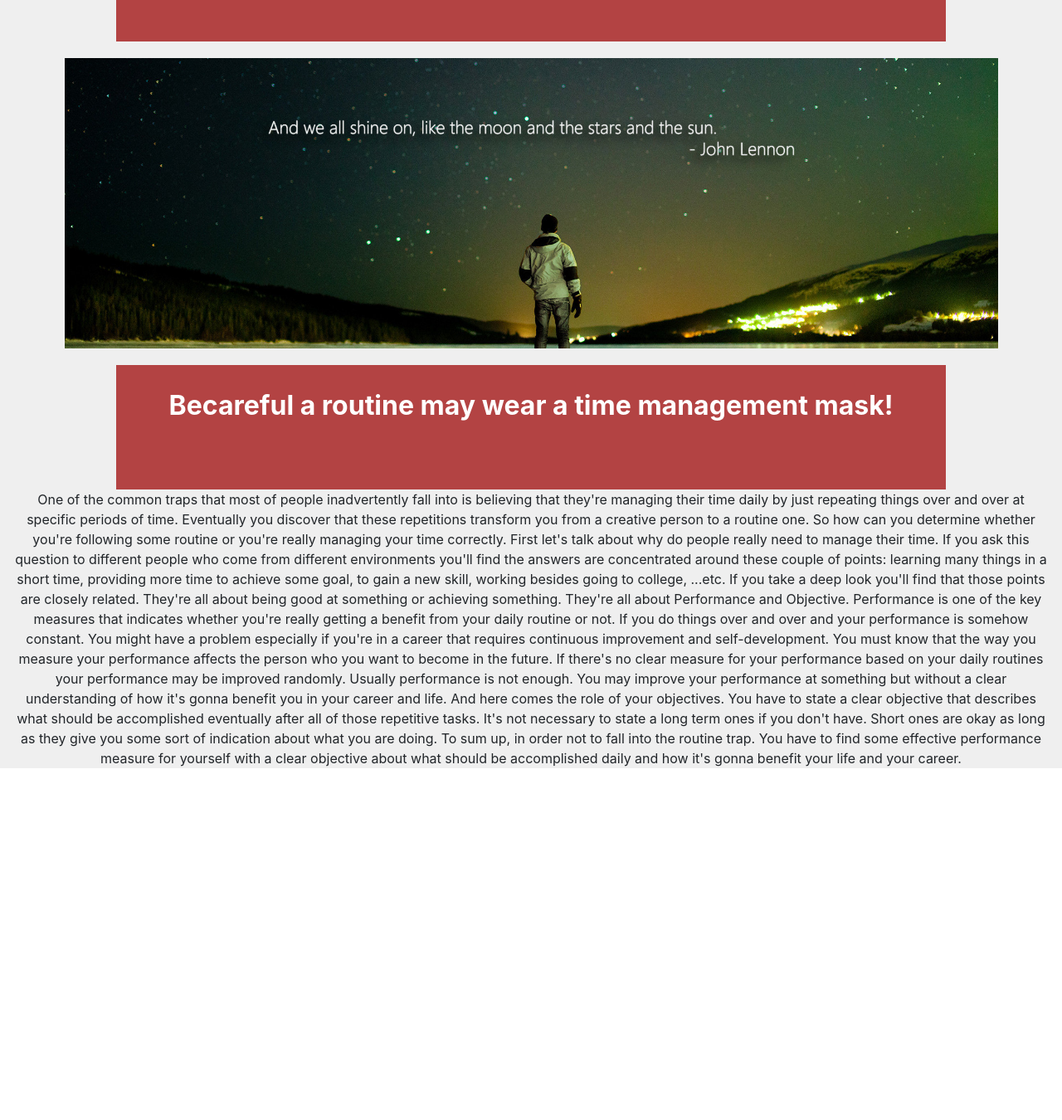
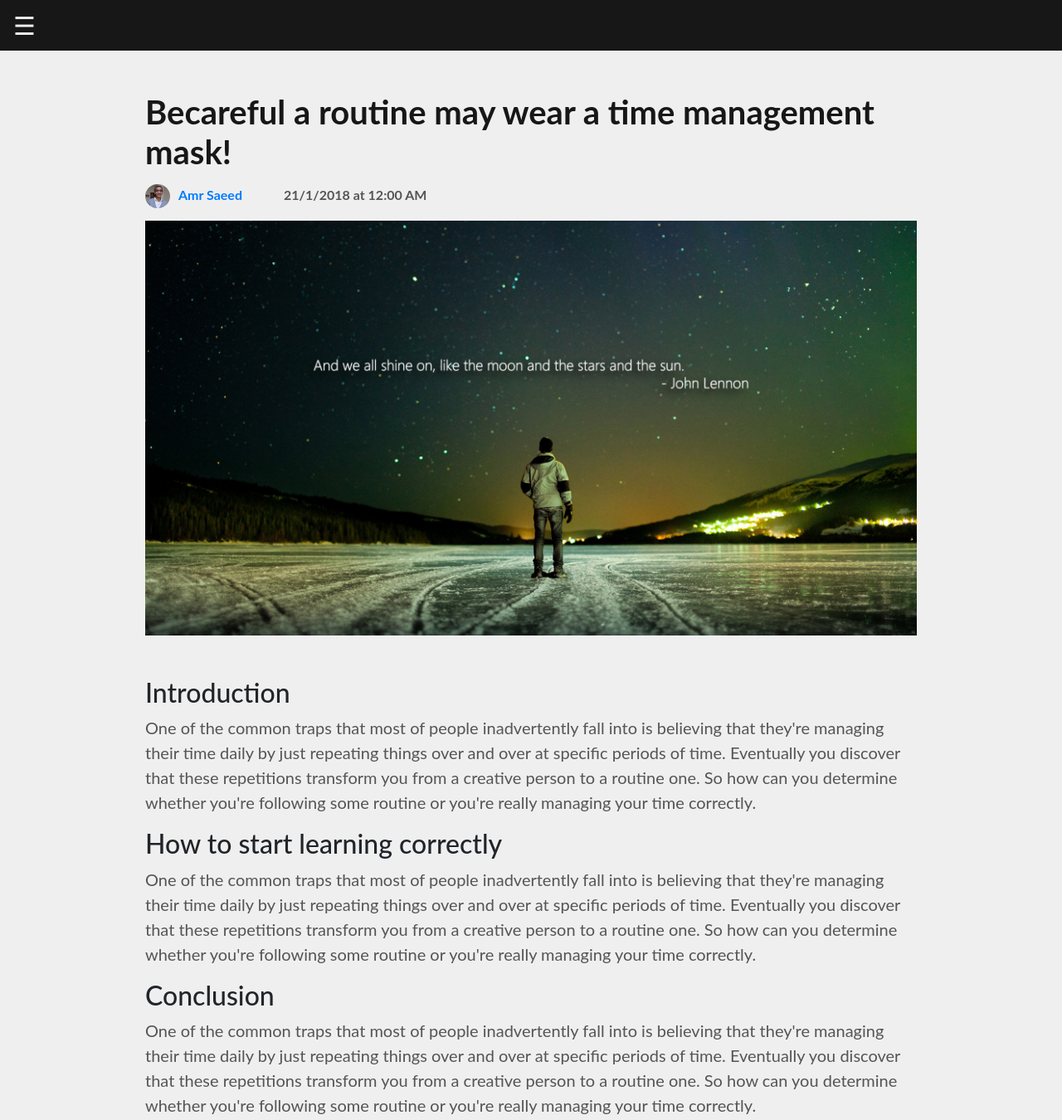
Before and after one commit to amrsaeedhosny/simple-reactjs-blog, a React app: page /article in a window 1280 px wide. Shown: the whole page at 83% size. Before the commit the page ends 942 px from the top, so only its background shows below. Built offline with nearby package versions, Linux system fonts and the light colour scheme.

Commit message:
Add files via upload

```diff
--- a/public/index.html
+++ b/public/index.html
@@ -6,9 +6,14 @@
     <link rel="manifest" href="%PUBLIC_URL%/manifest.json">
     <link rel="stylesheet" href="https://maxcdn.bootstrapcdn.com/bootstrap/4.0.0/css/bootstrap.min.css" integrity="sha384-Gn5384xqQ1aoWXA+058RXPxPg6fy4IWvTNh0E263XmFcJlSAwiGgFAW/dAiS6JXm" crossorigin="anonymous">
     <link rel="stylesheet" href="https://cdnjs.cloudflare.com/ajax/libs/font-awesome/4.7.0/css/font-awesome.min.css"> </link>
+    <link rel="stylesheet" href="./style/index.css"> </link>
     <title>Amr Saeed</title>
   </head>
   <body>
+
+    <style>
+
+</style>
     <div id="app">
     </div>
   </body>
--- /dev/null
+++ b/public/style/index.css
@@ -0,0 +1,3 @@
+body {
+    font-family: "Lato", sans-serif;
+}
--- a/src/components/article/article.css
+++ b/src/components/article/article.css
@@ -1,29 +1,28 @@
 .article {
-  background: #efefef;
   width: 100%;
   height: 100%;
-  text-align: center;
+  background: #efefef;
+  padding: 50px 175px 175px 175px;
 }
 
 .main-image{
-  width: 90%;
-  height: 350px;
+  width: 100%;
+  height: 500px;
   object-fit: cover;
   object-position: center;
+  margin: 0px 0px 50px 0px;
 }
 
 .main-title{
-  margin: 50px;
   font-weight: bold;
-  background:#b34343; width:80%; height:150px;
-  margin: auto;
-  color: white;
-  padding: 30px;
-  margin-top: 20px;
+  color: #171717;
 }
 
-.hopa{
-  background:#b34343; width:80%; height:50px;
-  margin: auto;
-  margin-bottom: 20px;
+.article-info{
+  margin: 15px 0px 15px 0px;
 }
+
+.paragraph{
+  color: #555555;
+  font-size: 20px;
+}
--- a/src/components/article/article.js
+++ b/src/components/article/article.js
@@ -6,18 +6,36 @@ export default class Article extends React.Component
   render(){
     return (
       <div className="container-fluid article">
-        <div className="hopa"> </div>
+        <h1 className="main-title">Becareful a routine may wear a time management mask!</h1>
+        <div className="article-info">
+          <img style={{width:'30px', borderRadius:'100%', marginRight:'10px'}} src="./images/bio-img.jpg"/>
+          <a href="/" style={{marginRight:'50px', fontWeight:'bold'}}>Amr Saeed</a>
+          <span style={{color: '#555555', fontWeight:'bold'}}>21/1/2018 at 12:00 AM</span>
+        </div>
         <img className="main-image" src="./images/article.jpg"/>
-        <h2 className="main-title">Becareful a routine may wear a time management mask!</h2>
-        <p>One of the common traps that most of people inadvertently fall into is believing that they're managing their time daily by just repeating things over and over at specific periods of time. Eventually you discover that these repetitions transform you from a creative person to a routine one. So how can you determine whether you're following some routine or you're really managing your time correctly.
-
-First let's talk about why do people really need to manage their time. If you ask this question to different people who come from different environments you'll find the answers are concentrated around these couple of points: learning many things in a short time, providing more time to achieve some goal, to gain a new skill, working besides going to college, ...etc. If you take a deep look you'll find that those points are closely related. They're all about being good at something or achieving something. They're all about Performance and Objective.
-
-Performance is one of the key measures that indicates whether you're really getting a benefit from your daily routine or not. If you do things over and over and your performance is somehow constant. You might have a problem especially if you're in a career that requires continuous improvement and self-development. You must know that the way you measure your performance affects the person who you want to become in the future. If there's no clear measure for your performance based on your daily routines your performance may be improved randomly.
-
-Usually performance is not enough. You may improve your performance at something but without a clear understanding of how it's gonna benefit you in your career and life. And here comes the role of your objectives. You have to state a clear objective that describes what should be accomplished eventually after all of those repetitive tasks. It's not necessary to state a long term ones if you don't have. Short ones are okay as long as they give you some sort of indication about what you are doing.
-
-To sum up, in order not to fall into the routine trap. You have to find some effective performance measure for yourself with a clear objective about what should be accomplished daily and how it's gonna benefit your life and your career.</p>
+        <div>
+          <h2>Introduction</h2>
+          <p class="paragraph">
+            One of the common traps that most of people inadvertently fall into is believing that they're managing
+            their time daily by just repeating things over and over at specific periods of time. Eventually you discover
+            that these repetitions transform you from a creative person to a routine one. So how can you determine whether
+            you're following some routine or you're really managing your time correctly.
+          </p>
+          <h2>How to start learning correctly</h2>
+          <p class="paragraph">
+            One of the common traps that most of people inadvertently fall into is believing that they're managing
+            their time daily by just repeating things over and over at specific periods of time. Eventually you discover
+            that these repetitions transform you from a creative person to a routine one. So how can you determine whether
+            you're following some routine or you're really managing your time correctly.
+          </p>
+          <h2>Conclusion</h2>
+          <p class="paragraph">
+            One of the common traps that most of people inadvertently fall into is believing that they're managing
+            their time daily by just repeating things over and over at specific periods of time. Eventually you discover
+            that these repetitions transform you from a creative person to a routine one. So how can you determine whether
+            you're following some routine or you're really managing your time correctly.
+          </p>
+        </div>
       </div>
     );
   }
--- /dev/null
+++ b/src/components/navbar/navbar.css
@@ -0,0 +1,3 @@
+.navbar {
+  background: #171717;
+}
--- /dev/null
+++ b/src/components/navbar/navbar.js
@@ -0,0 +1,14 @@
+import React from 'react';
+import './navbar.css'
+import Sidenav from './sidenav/sidenav'
+
+export default class Navbar extends React.Component
+{
+  render(){
+    return(
+      <div className="navbar">
+        <Sidenav/>
+      </div>
+    );
+  }
+}
--- /dev/null
+++ b/src/components/navbar/sidenav/sidenav.css
@@ -0,0 +1,35 @@
+.sidenav {
+    height: 100%;
+    width: 0px;
+    position: fixed;
+    z-index: 1;
+    top: 0;
+    left: 0;
+    background-color: #157d7e;
+    overflow-x: hidden;
+    transition: 0.5s;
+    padding-top: 60px;
+}
+
+.sidenav a {
+    padding: 8px 8px 8px 32px;
+    text-decoration: none;
+    font-size: 20px;
+    color: #fefefe;
+    display: block;
+    transition: 0.3s;
+}
+
+.sidenav .close-btn {
+    position: absolute;
+    top: 0;
+    right: 10px;
+    font-size: 20px;
+    margin-left: 50px;
+}
+
+.open-btn{
+  font-size: 30px;
+  cursor: pointer;
+  color: #efefef;
+}
--- /dev/null
+++ b/src/components/navbar/sidenav/sidenav.js
@@ -0,0 +1,27 @@
+import React from 'react';
+import './sidenav.css'
+
+export default class Sidenav extends React.Component
+{
+  closeNav() {
+      this.refs.mySidenav.style.width ='0px';
+  }
+
+  openNav() {
+      this.refs.mySidenav.style.width='150px';
+  }
+
+  render(){
+    return(
+      <div>
+        <div ref="mySidenav" className="sidenav">
+          <a href="#" className="close-btn" onClick={this.closeNav.bind(this)}>&times;</a>
+          <a href="/">Home</a>
+          <a href="#">Articles</a>
+          <a href="#">Tutorials</a>
+        </div>
+        <span className="open-btn" onClick={this.openNav.bind(this)}>&#9776;</span>
+      </div>
+    );
+  }
+}
--- a/src/index.js
+++ b/src/index.js
@@ -4,17 +4,21 @@ import {BrowserRouter as Router, Route, Switch} from 'react-router-dom'
 
 import Home from "./components/home/home"
 import Article from "./components/article/article"
+import Navbar from "./components/navbar/navbar"
 
 class App extends React.Component
 {
     render(){
         return(
+          <div>
+            <Navbar/>
             <Router>
               <Switch>
                 <Route exact path="/" component={Home}/>
                 <Route exact path="/article" component={Article}/>
               </Switch>
             </Router>
+          </div>
         );
     }
 }
```
Lines whose indentation alone changed are shown as unchanged.
